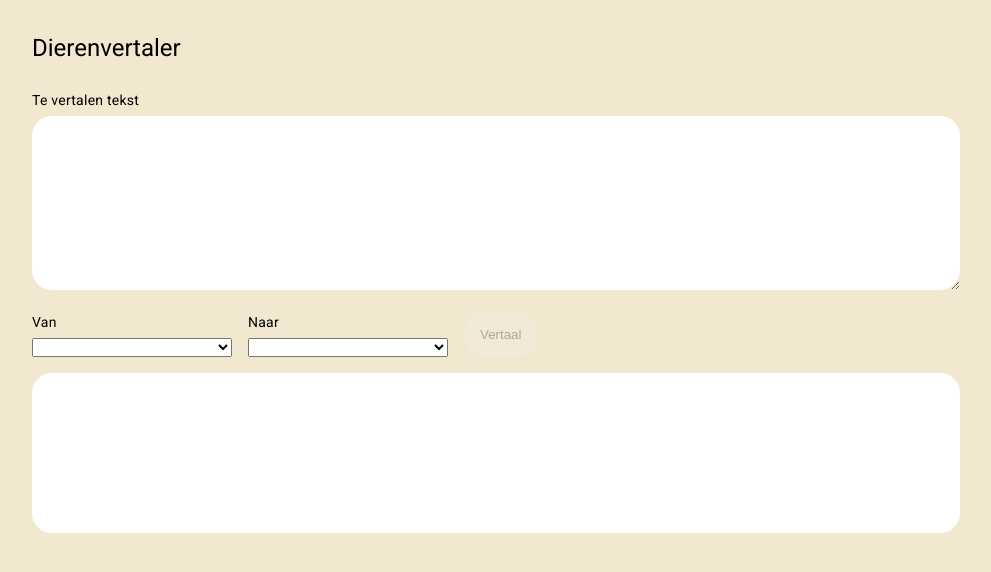
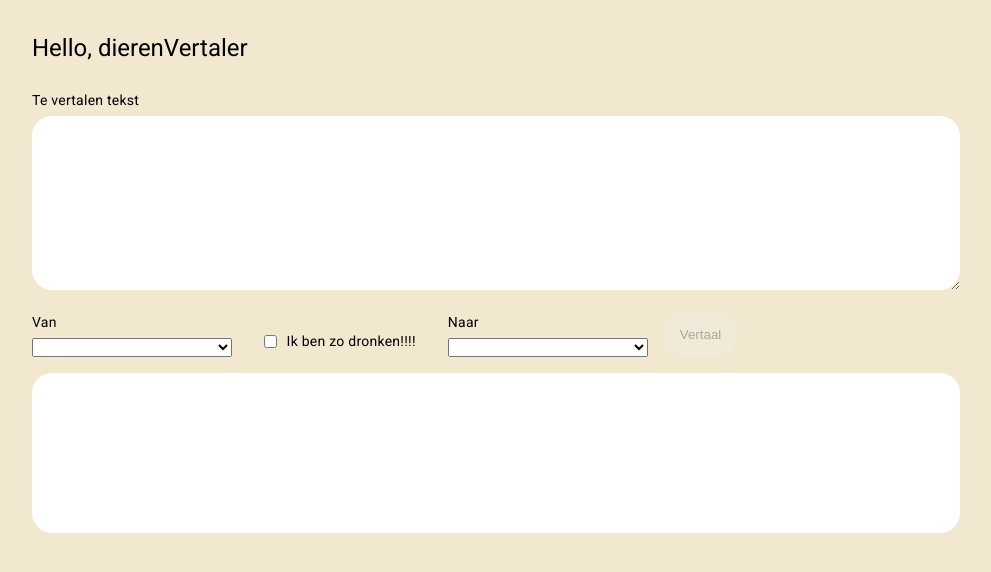
Before and after one commit to inanygt/dierenVertaler, an Angular app: page / in a window 1280 px wide. Shown: the top 572 px of the page, without its empty margins (144-1135 px from the left). Built offline with nearby package versions, Linux system fonts and the light colour scheme.

Commit message:
feat: add burp if drunk

```diff
--- a/src/app/app.component.html
+++ b/src/app/app.component.html
@@ -3,7 +3,7 @@
   <div class="outer-container">
     <div class="form-container">
       <form #myForm="ngForm" (ngSubmit)="onSubmit(myForm)">
-        <h1 class="h1">Dierenvertaler</h1>
+        <h1 class="h1">{{title}}</h1>
 
         <label class="label" for="content">Te vertalen tekst</label>
         <textarea name="translation_input" id="content_input" rows="10" ngModel (input)="onInputChange($event)" required></textarea>
@@ -17,6 +17,11 @@
             <option selected >Taal herkennen</option>
             <option *ngFor="let original of originals" value="{{original}}">{{original}}</option>
           </select>
+          </div>
+
+          <div class="checkbox_container">
+            <input type="checkbox" name="drunk" [(ngModel)]="is_drunk">
+            <label for="drunk">Ik ben zo dronken!!!!</label>
           </div>
 
           <div class="translate_to_container">
--- a/src/app/app.component.scss
+++ b/src/app/app.component.scss
@@ -108,3 +108,14 @@ select {
   color: red;
   margin-left: 1rem;
 }
+
+.checkbox_container {
+  margin-inline: 1rem 2rem;
+  display: flex;
+  align-items: flex-end;
+}
+
+input[type="checkbox"] {
+  margin-right: .6rem;
+  margin-bottom: .6rem;
+}
--- a/src/app/app.component.ts
+++ b/src/app/app.component.ts
@@ -12,7 +12,7 @@ import { FormsModule, NgForm } from '@angular/forms';
 })
 export class AppComponent implements OnInit {
 
-  title = 'dierenVertaler';
+  title = 'Hello, dierenVertaler';
 
   translation_input: string;
   translation_output: string;
@@ -24,6 +24,7 @@ export class AppComponent implements OnInit {
   translators: string[] = [];
 
   error_translation_input: string = '';
+  is_drunk: boolean = false;
 
   className: string = '';
 
@@ -81,6 +82,11 @@ export class AppComponent implements OnInit {
     })
 
     this.translation_output = segObject.map(x => x.segment).join('');
+
+    if (this.is_drunk) {
+      this.translation_output += ' Burp!'
+    }
+
     return this.translation_output;
   }
 
@@ -95,6 +101,11 @@ export class AppComponent implements OnInit {
     })
 
     this.translation_output = segObject.map(x => x.segment).join('');
+
+    if (this.is_drunk) {
+      this.translation_output += ' Burp!'
+    }
+
     return this.translation_output;
   }
 
@@ -114,13 +125,18 @@ export class AppComponent implements OnInit {
     })
 
     this.translation_output = segObject.map(x => x.segment).join('');
+
+    if (this.is_drunk) {
+      this.translation_output += ' Burp!'
+    }
+
     return this.translation_output;
   }
 
   handlePapegaai(translation_input: any): string {
 
     var result = translation_input.match( /[^\.!\?]+[\.!\?]+/g );
-    const sentences = [];
+    const sentences: string[] = [];
     const colors = ['red', 'green', 'yellow', 'blue'];
 
     result.forEach((segment, index) =>  {
@@ -128,6 +144,10 @@ export class AppComponent implements OnInit {
       const color = colors[index % colors.length];
       sentences.push(' ik praat je na: ' + `<span class="${color}">` + segment.trim() + '</span>' + '</br>');
     })
+
+    if (this.is_drunk) {
+      sentences.push(' Burp!');
+    }
 
     return sentences.join('');
   }
@@ -225,10 +245,10 @@ export class AppComponent implements OnInit {
   }
 
   onInputChange(event: Event): void {
-  const translation_input = (event.target as HTMLInputElement).value
+    const translation_input = (event.target as HTMLInputElement).value
 
-  this.detectLanguage(translation_input);
-}
+    this.detectLanguage(translation_input);
+  }
 
   detectLanguage(input: string) {
     if (input.includes('woefie')) {
```
